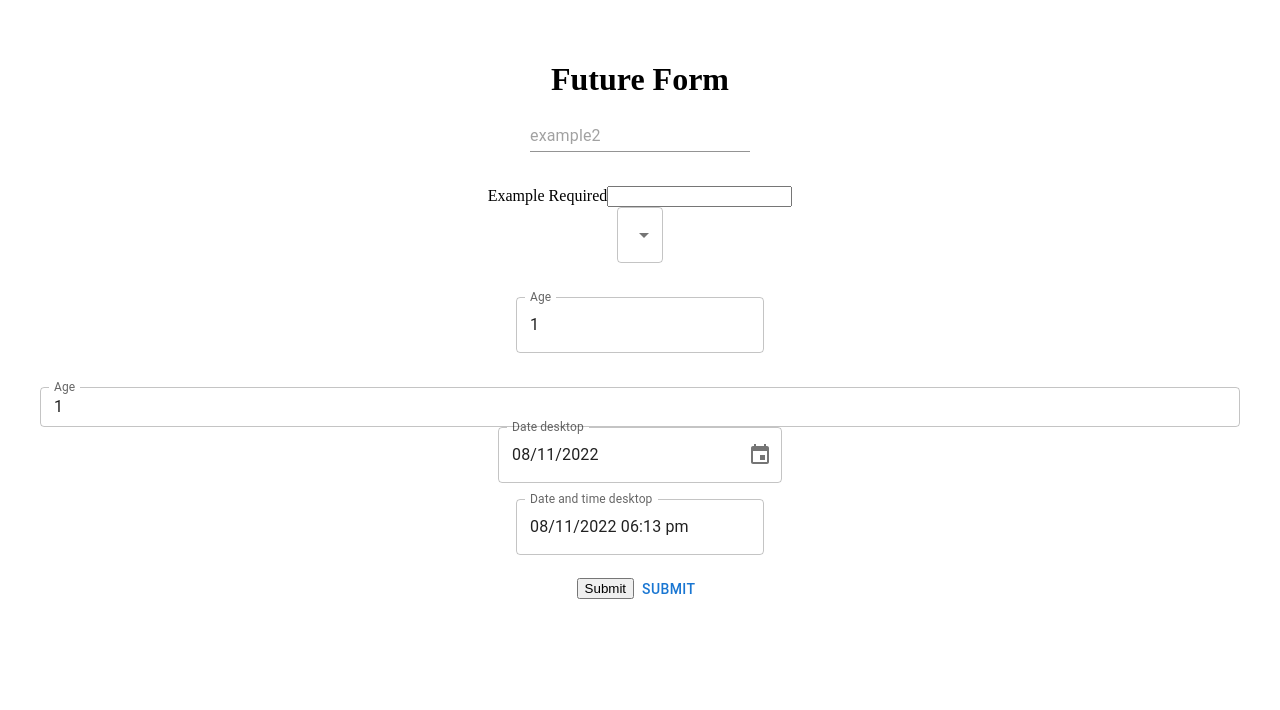
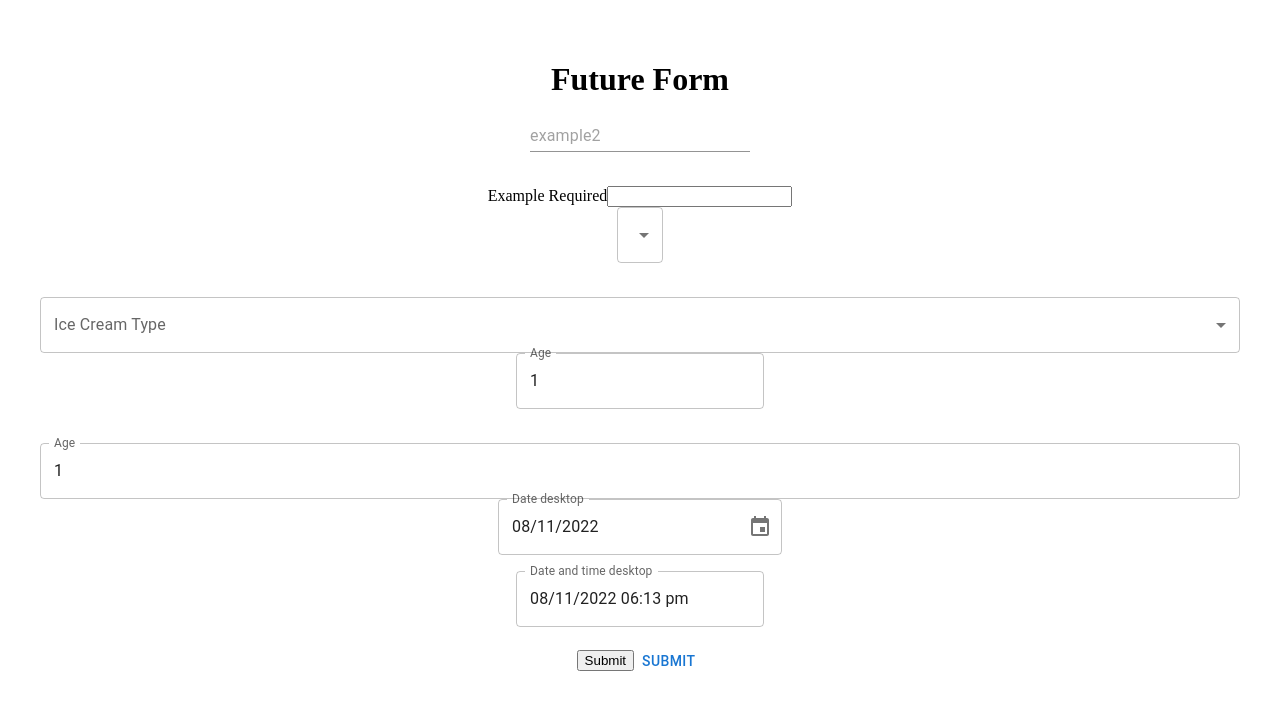
Before and after one commit to jmaister/octo-form, a React (Vite) app: page / in a window 1280 px wide. Shown: the top 710 px of the page. Built offline with nearby package versions, Linux system fonts and the light colour scheme.

Commit message:
More components

```diff
--- a/src/FutureForm.tsx
+++ b/src/FutureForm.tsx
@@ -8,6 +8,7 @@ import { DateTimePicker, DesktopDatePicker } from "@mui/x-date-pickers";
 import { LocalizationProvider } from '@mui/x-date-pickers'
 import { AdapterDateFns } from '@mui/x-date-pickers/AdapterDateFns';
 import { FormInputText } from "./components/FormInputText";
+import { FormInputDropdown } from "./components/FormInputDropdown";
 
 // https://blog.logrocket.com/using-material-ui-with-react-hook-form/
 
@@ -96,6 +97,14 @@ function FutureForm() {
       <p>{errors.iceCreamType?.message}</p>
       <br />
 
+    <FormInputDropdown
+        name="iceCreamType"
+        control={control}
+        label="Ice Cream Type"
+        options={options}
+      />
+      <br/>
+
     <Controller
         name="age"
         control={control}
--- /dev/null
+++ b/src/components/FormInputDropdown.tsx
@@ -0,0 +1,40 @@
+
+import { FormControl, InputLabel, MenuItem, Select } from "@mui/material";
+import { Controller } from "react-hook-form";
+import { FormInputProps } from "./FormInputProps";
+
+
+export const FormInputDropdown= ({name, control, label, options}: FormInputProps) => {
+
+
+  const generateSelectOptions = () => {
+    options = options || [];
+    return options.map((option) => {
+      return (
+        <MenuItem key={option.value} value={option.value}>
+          {option.label}
+        </MenuItem>
+      );
+    });
+  };
+
+  const labelId = "genid-" + name;
+
+  return <Controller
+      control={control}
+      name={name}
+      render={({ field: { onChange, value } }) => (
+        <FormControl fullWidth>
+            <InputLabel id={labelId}>{label}</InputLabel>
+            <Select
+                labelId={labelId}
+                onChange={onChange}
+                value={value}
+                label={label}
+                >
+            {generateSelectOptions()}
+            </Select>
+        </FormControl>
+      )}
+    />
+};
--- a/src/components/FormInputText.tsx
+++ b/src/components/FormInputText.tsx
@@ -12,11 +12,9 @@ export const FormInputText = ({ name, control, label }: FormInputProps) => {
         render={({
           field: { onChange, value },
           fieldState: { error },
-          formState,
         }) => (
           <TextField
             helperText={error ? error.message : null}
-            size="small"
             error={!!error}
             onChange={onChange}
             value={value}
```
Also changed, not shown: src/components/FormInputDate.tsx (added, +26 -0 lines), src/components/FormInputProps.ts (+7 -0 lines), 1 other file (tests, documents, lock files or other folders).
